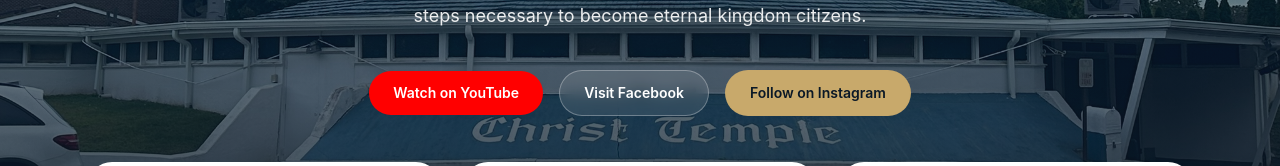
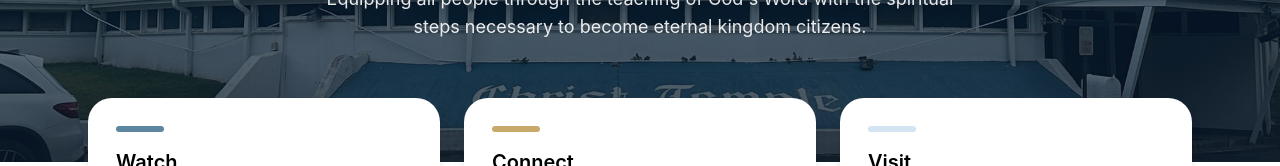
Before and after one commit to hbeamaniii/ctgiphcsite, a React (Vite) app: page / in a window 1280 px wide. Shown: the part 402-568 px from the top of the page. Built offline with nearby package versions, Linux system fonts and the light colour scheme; no server answers.

Commit message:
Simplify homepage hero and remove redundant social buttons

```diff
--- a/src/components/Header.jsx
+++ b/src/components/Header.jsx
@@ -4,7 +4,7 @@
       <img
         src="/images/IMG_2295.JPEG"
         alt="Christ Temple church building"
-        className="h-[72vh] min-h-[520px] w-full object-cover"
+        className="h-[64vh] min-h-[460px] w-full object-cover"
       />
       <div className="absolute inset-0 bg-gradient-to-b from-[#0A1826]/75 via-[#0A1826]/45 to-[#0A1826]/80" />
 
@@ -21,34 +21,7 @@
             spiritual steps necessary to become eternal kingdom citizens.
           </p>
 
-          <div className="mt-10 flex flex-wrap items-center justify-center gap-4">
-            <a
-              href="https://www.youtube.com/@christtemplegiphcinc.8841"
-              target="_blank"
-              rel="noopener noreferrer"
-              className="rounded-full bg-[#FF0000] px-6 py-3 text-sm font-semibold text-white transition hover:scale-[1.02]"
-            >
-              Watch on YouTube
-            </a>
 
-            <a
-              href="https://www.facebook.com/christ.temple.18"
-              target="_blank"
-              rel="noopener noreferrer"
-              className="rounded-full border border-white/30 bg-white/10 px-6 py-3 text-sm font-semibold text-white backdrop-blur transition hover:bg-white/20"
-            >
-              Visit Facebook
-            </a>
-
-            <a
-              href="https://www.instagram.com/christtemplegiphc"
-              target="_blank"
-              rel="noopener noreferrer"
-              className="rounded-full border border-[#C8A96B]/70 bg-[#C8A96B] px-6 py-3 text-sm font-semibold text-[#0A1826] transition hover:brightness-105"
-            >
-              Follow on Instagram
-            </a>
-          </div>
         </div>
       </div>
     </header>
```
